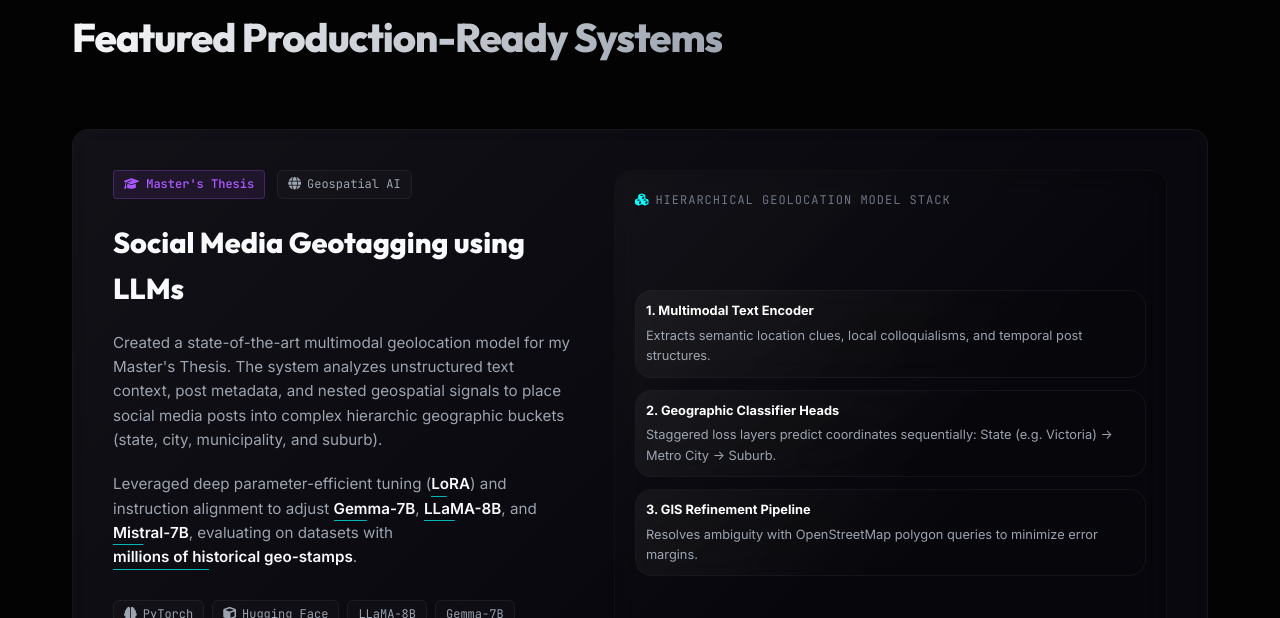
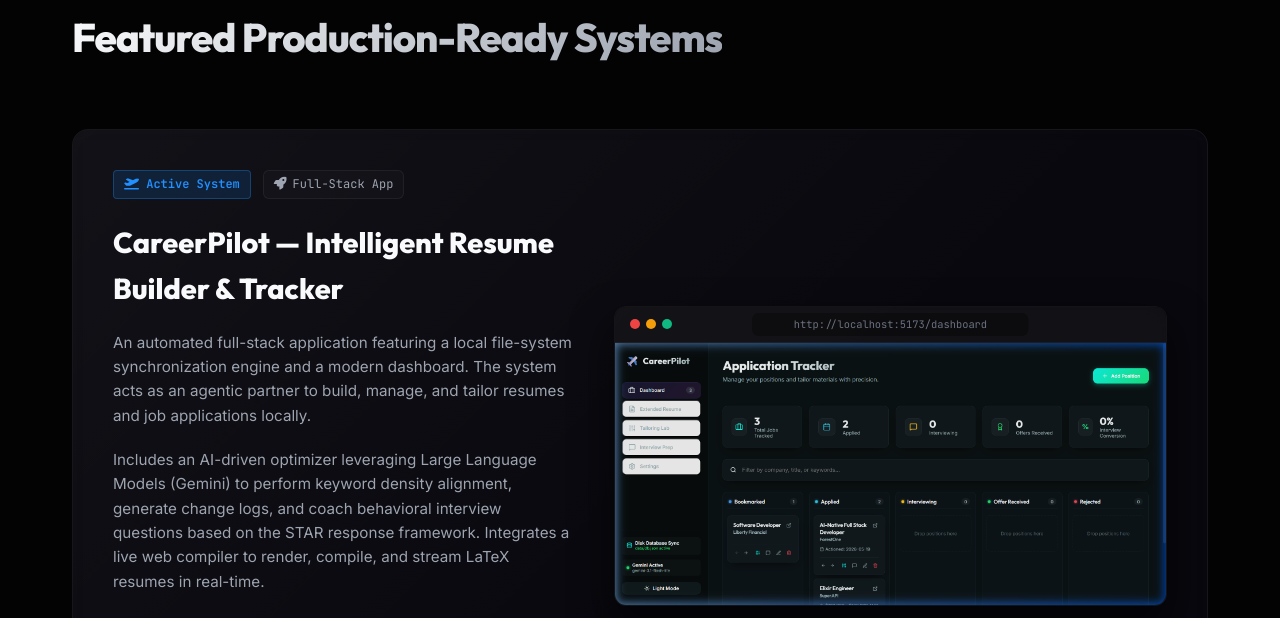
Before and after one commit to riwazudas/portfolio-website, a plain HTML site: page index.html in a window 1280 px wide. Shown: the part 2950-3568 px from the top of the page. Drawn offline with nearby package versions, Linux system fonts and the light colour scheme.

Commit message:
feat: added careerpilot details

```diff
--- a/index.html
+++ b/index.html
@@ -425,6 +425,58 @@
     </div>
 
     <div class="projects-grid">
+
+      <!-- PROJECT: CAREERPILOT -->
+      <div class="project-card-large glass-card">
+        <div class="project-display">
+          <div class="project-meta">
+            <span class="project-badge-pilot"><i class="fa-solid fa-plane-departure"></i> Active System</span>
+            <span class="tech-badge"><i class="fa-solid fa-rocket"></i> Full-Stack App</span>
+          </div>
+
+          <h3 class="project-title">CareerPilot — Intelligent Resume Builder & Tracker</h3>
+
+          <p class="project-desc">
+            An automated full-stack application featuring a local file-system synchronization engine and a modern dashboard.
+            The system acts as an agentic partner to build, manage, and tailor resumes and job applications locally.
+          </p>
+
+          <p class="project-desc">
+            Includes an AI-driven optimizer leveraging Large Language Models (Gemini) to perform keyword density alignment,
+            generate change logs, and coach behavioral interview questions based on the STAR response framework. Integrates a
+            live web compiler to render, compile, and stream LaTeX resumes in real-time.
+          </p>
+
+          <div class="project-links">
+            <a href="https://github.com/riwazudas/CareerPilot" target="_blank" class="project-link"><i class="fa-brands fa-github"></i> Source Repository</a>
+          </div>
+
+          <div class="tech-badge-container" style="margin-top: 10px;">
+            <div class="tech-badge"><i class="fa-brands fa-react"></i> React / Vite</div>
+            <div class="tech-badge"><i class="fa-brands fa-node-js"></i> Node.js</div>
+            <div class="tech-badge"><i class="fa-solid fa-file-pdf"></i> LaTeX Compiler</div>
+            <div class="tech-badge"><i class="fa-solid fa-brain"></i> Gemini LLM</div>
+            <div class="tech-badge"><i class="fa-solid fa-database"></i> Local-First DB</div>
+          </div>
+        </div>
+
+        <!-- Visual Preview Showcase for CareerPilot -->
+        <div class="pilot-preview-container">
+          <div class="browser-mockup glass-card">
+            <div class="browser-header">
+              <div class="browser-dots">
+                <span class="b-dot dot-red"></span>
+                <span class="b-dot dot-yellow"></span>
+                <span class="b-dot dot-green"></span>
+              </div>
+              <div class="browser-address">http://localhost:5173/dashboard</div>
+            </div>
+            <div class="browser-content">
+              <img src="careerpilot_preview.png" alt="CareerPilot Application Tracker Dashboard" class="browser-img">
+            </div>
+          </div>
+        </div>
+      </div>
 
       <!-- PROJECT 1: MASTER'S THESIS -->
       <div class="project-card-large glass-card">
--- a/style.css
+++ b/style.css
@@ -1140,6 +1140,102 @@ section {
   font-weight: bold;
 }
 
+
+/* --- CAREERPILOT SPECIFIC STYLES --- */
+.project-badge-pilot {
+  font-family: var(--font-mono);
+  font-size: 0.75rem;
+  padding: 4px 10px;
+  border-radius: 4px;
+  background: rgba(var(--accent-blue-rgb), 0.15);
+  border: 1px solid rgba(var(--accent-blue-rgb), 0.3);
+  color: var(--accent-blue);
+  font-weight: 600;
+}
+
+.pilot-preview-container {
+  display: flex;
+  align-items: center;
+  justify-content: center;
+  width: 100%;
+  height: 100%;
+}
+
+.browser-mockup {
+  width: 100%;
+  border-radius: 12px;
+  overflow: hidden;
+  background: rgba(5, 5, 5, 0.7);
+  border: 1px solid var(--glass-border);
+  box-shadow: 0 20px 40px rgba(0, 0, 0, 0.5);
+  display: flex;
+  flex-direction: column;
+  transition: var(--transition-smooth);
+}
+
+.browser-mockup:hover {
+  transform: translateY(-5px);
+  border-color: var(--accent-cyan);
+  box-shadow: 0 25px 50px rgba(var(--accent-cyan-rgb), 0.15);
+}
+
+.browser-header {
+  height: 36px;
+  background: rgba(20, 20, 25, 0.8);
+  border-bottom: 1px solid rgba(255, 255, 255, 0.05);
+  display: flex;
+  align-items: center;
+  padding: 0 15px;
+  position: relative;
+}
+
+.browser-dots {
+  display: flex;
+  gap: 6px;
+}
+
+.b-dot {
+  width: 10px;
+  height: 10px;
+  border-radius: 50%;
+  display: inline-block;
+}
+
+.b-dot.dot-red { background-color: #ef4444; }
+.b-dot.dot-yellow { background-color: #f59e0b; }
+.b-dot.dot-green { background-color: #10b981; }
+
+.browser-address {
+  position: absolute;
+  left: 50%;
+  transform: translateX(-50%);
+  font-family: var(--font-mono);
+  font-size: 0.65rem;
+  color: var(--text-muted);
+  background: rgba(0, 0, 0, 0.3);
+  padding: 3px 20px;
+  border-radius: 6px;
+  width: 50%;
+  text-align: center;
+  overflow: hidden;
+  text-overflow: ellipsis;
+  white-space: nowrap;
+}
+
+.browser-content {
+  flex: 1;
+  overflow: hidden;
+  position: relative;
+  display: flex;
+}
+
+.browser-img {
+  width: 100%;
+  height: auto;
+  object-fit: cover;
+  display: block;
+}
+
 /* --- TECHNICAL SKILLS MATRIX --- */
 .skills-matrix {
   display: grid;
```
Also changed, not shown: resume.md (+9 -0 lines), careerpilot_preview.png (added).
